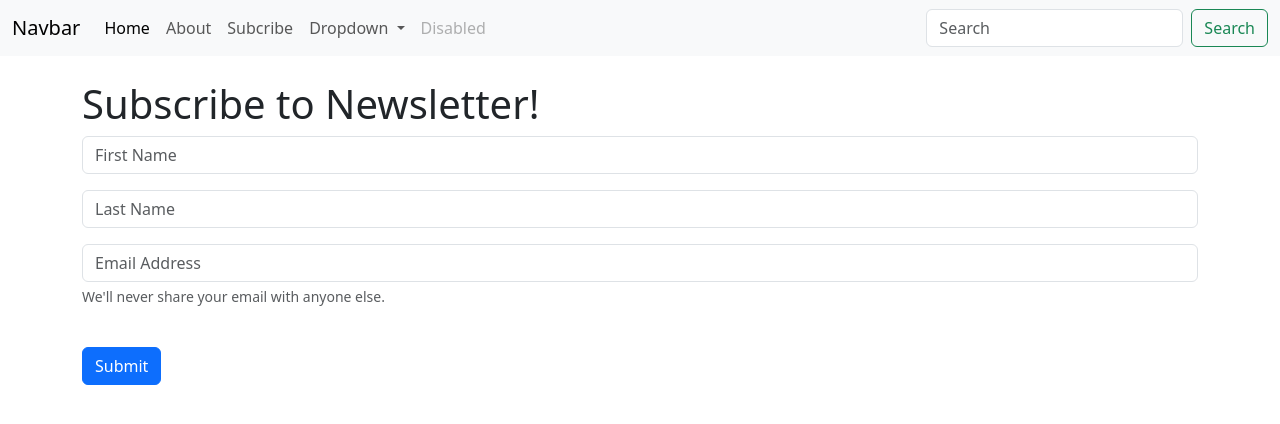
After one commit to ankhilko/jpeg2pdfFlask, a Flask app: page /subcribe in a window 1280 px wide. The commit adds this page. Shown: the top 424 px of the page. Run offline with Flask 3, Linux system fonts and the light colour scheme.

Commit message:
working on part 6

```diff
--- a/main.py
+++ b/main.py
@@ -1,10 +1,14 @@
 import os
+import smtplib
+
 import img2pdf
 from flask import Flask, render_template, request
 from datetime import datetime
 
 
 app = Flask(__name__)
+
+subscribers = []
 
 
 def date_turn():
@@ -45,6 +49,42 @@ def index():
     return render_template('hello.html', title=title)
 
 
+@app.route('/subcribe')
+def subcribe():
+    title = 'JPG to PDF converter'
+    return render_template('subcribe.html', title=title)
+
+
+@app.route('/form', methods=['POST'])
+def form():
+    first_name = request.form.get('first_name')
+    last_name = request.form.get('last_name')
+    email = request.form.get('email')
+    # email = request.form['email']
+
+    message = 'You have subscribed to my newsletter. Thank you!'
+    server = smtplib.SMTP('smtp.gmail.com', port=587)
+    server.starttls()
+    server.login('sanrkhilko@gmail.com', 'ICH_will_ficken_2013')
+    server.sendmail('Alex', email, message)
+
+    if not first_name or not last_name or not email:
+        error_state = 'All fields are required...'
+        return render_template('subcribe.html', error_state=error_state,
+                               first_name=first_name,
+                               last_name=last_name,
+                               email=email)
+
+    subscribers.append(f'{first_name} {last_name}, {email}')
+
+    print(first_name)
+    print(last_name)
+    print(email)
+
+    title = 'Thank you!'
+    return render_template('form.html', title=title, subscribers=subscribers)
+
+
 @app.route('/about')
 def about():
     names = ['John', 'Mary', 'Barry', 'Mess']
--- a/templates/base.html
+++ b/templates/base.html
@@ -11,7 +11,7 @@
 <body>
 
 {% include 'navigation1.html' %}
-
+<br>
 {% block content %}
 {% endblock %}
 
--- a/templates/navigation1.html
+++ b/templates/navigation1.html
@@ -9,10 +9,13 @@
         <div class="collapse navbar-collapse" id="navbarSupportedContent">
             <ul class="navbar-nav me-auto mb-2 mb-lg-0">
                 <li class="nav-item">
-                    <a class="nav-link active" aria-current="page" href="/">Home</a>
+                    <a class="nav-link active" aria-current="page" href="{{ url_for('index') }}">Home</a>
                 </li>
                 <li class="nav-item">
                     <a class="nav-link" href="{{ url_for('about') }}">About</a>
+                </li>
+                <li class="nav-item">
+                    <a class="nav-link" href="{{ url_for('subcribe') }}">Subcribe</a>
                 </li>
                 <li class="nav-item dropdown">
                     <a class="nav-link dropdown-toggle" href="#" role="button" data-bs-toggle="dropdown"
--- /dev/null
+++ b/templates/subcribe.html
@@ -0,0 +1,39 @@
+{% extends 'base.html' %}
+
+{% block content %}
+
+    <div class="container">
+        <h1>Subscribe to Newsletter!</h1>
+
+        {% if error_state %}
+            <div class="alert alert-warning alert-dismissible fade show" role="alert">
+                <strong>Holy guacamole!</strong> {{ error_state }}.
+                <button type="button" class="btn-close" data-bs-dismiss="alert" aria-label="Close"></button>
+            </div>
+        {% endif %}
+
+
+        <form action="/form" method="POST">
+            <div class="mb-3">
+                <input type="text" class="form-control" id="exampleInputEmail1" aria-describedby="emailHelp"
+                       placeholder="First Name" name="first_name" value="{{ first_name }}">
+            </div>
+            <div class="mb-3">
+                <input type="text" class="form-control" id="exampleInputEmail1" aria-describedby="emailHelp"
+                       placeholder="Last Name" name="last_name" value="{{ last_name }}">
+            </div>
+            <div class="mb-3">
+                <input type="email" class="form-control" id="exampleInputEmail1" aria-describedby="emailHelp"
+                       placeholder="Email Address" name="email" value="{{ email }}">
+                <div id="emailHelp" class="form-text">We'll never share your email with anyone else.</div>
+            </div>
+            <br>
+            <button type="submit" class="btn btn-primary">Submit</button>
+        </form>
+
+
+    </div>
+
+
+
+{% endblock %}
```
Also changed, not shown: templates/form.html (added, +18 -0 lines).
